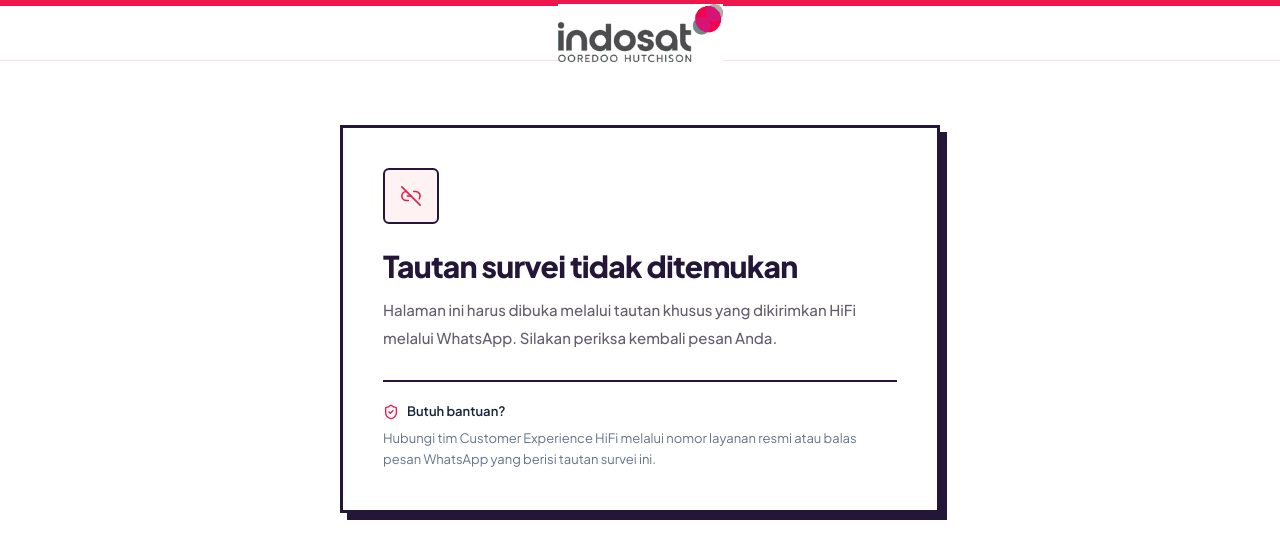
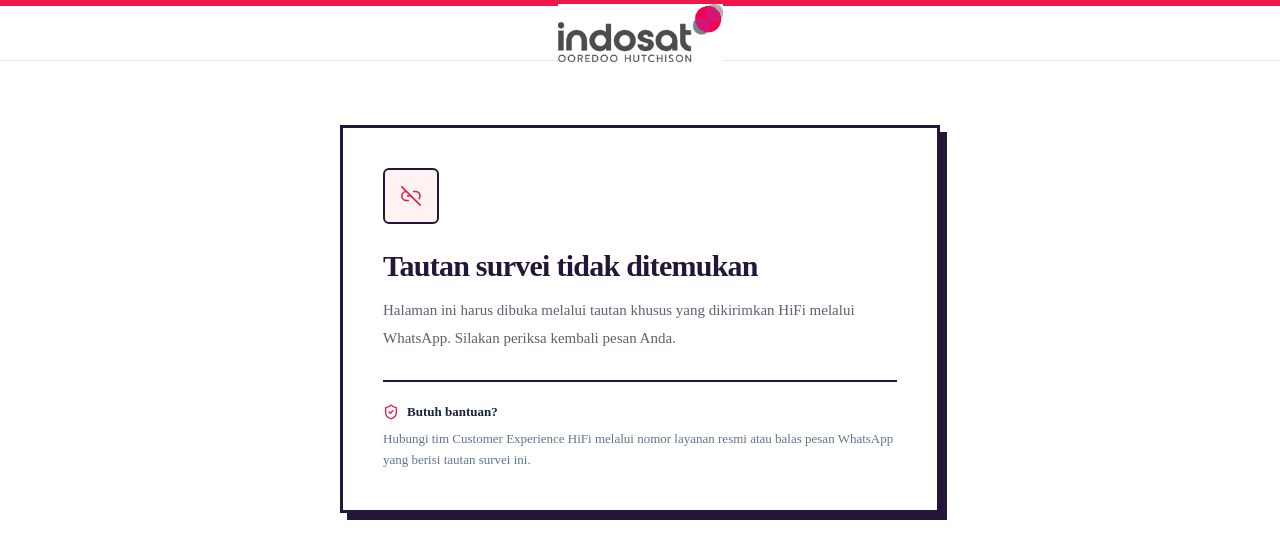
Before and after one commit to nanaboo17/hifi-customer-survey, a Next.js app: page / in a window 1280 px wide. Shown: the top 558 px of the page. Built offline with nearby package versions, Linux system fonts and the light colour scheme.

Commit message:
Remove Google font build-time fetch from Next.js layout

```diff
--- a/app/layout.tsx
+++ b/app/layout.tsx
@@ -1,13 +1,5 @@
 import type { Metadata } from 'next'
-import { Plus_Jakarta_Sans } from 'next/font/google'
 import './globals.css'
-
-const sans = Plus_Jakarta_Sans({
-  subsets: ['latin'],
-  display: 'swap',
-  variable: '--font-sans',
-  weight: ['400', '500', '600', '700', '800'],
-})
 
 export const metadata: Metadata = {
   title: 'Pengecekan Penggunaan Internet Pelanggan | HiFi',
@@ -17,7 +9,7 @@
 
 export default function RootLayout({ children }: Readonly<{ children: React.ReactNode }>) {
   return (
-    <html lang="id" className={sans.variable}>
+    <html lang="id">
       <body className="font-sans antialiased">{children}</body>
     </html>
   )
```
